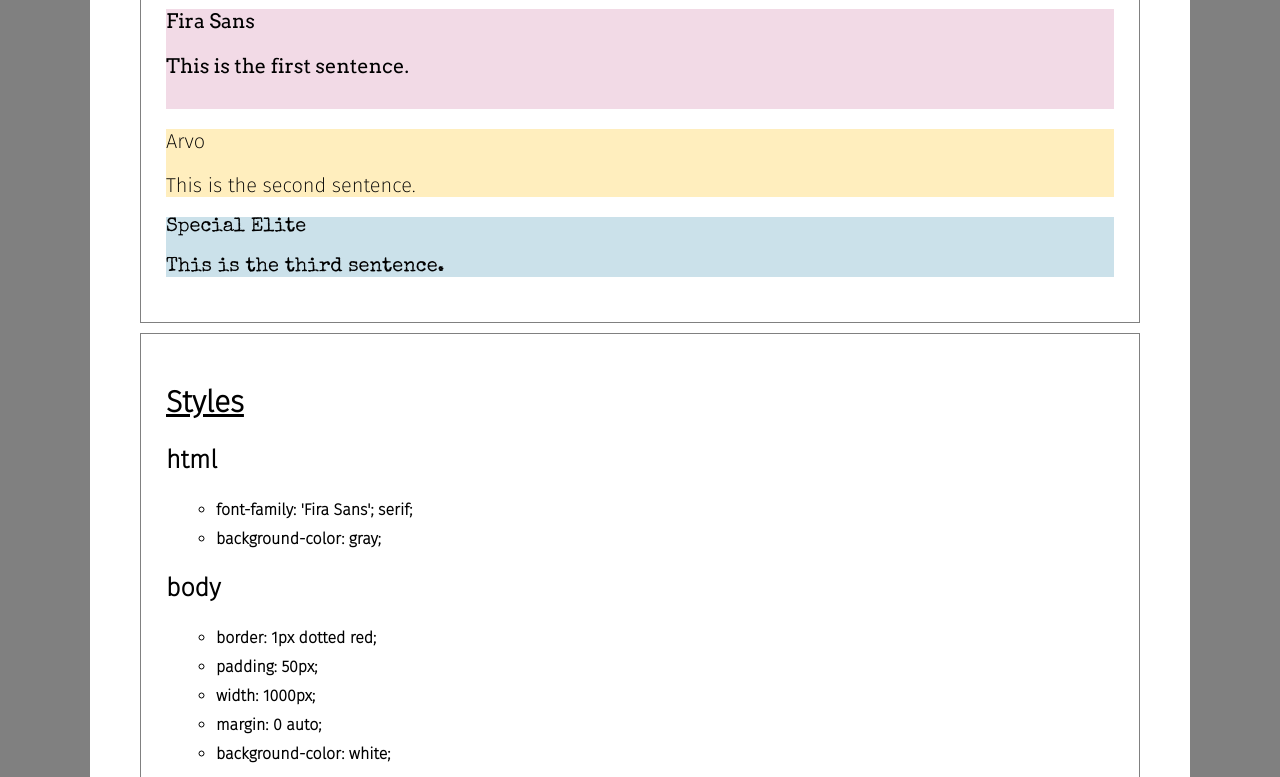
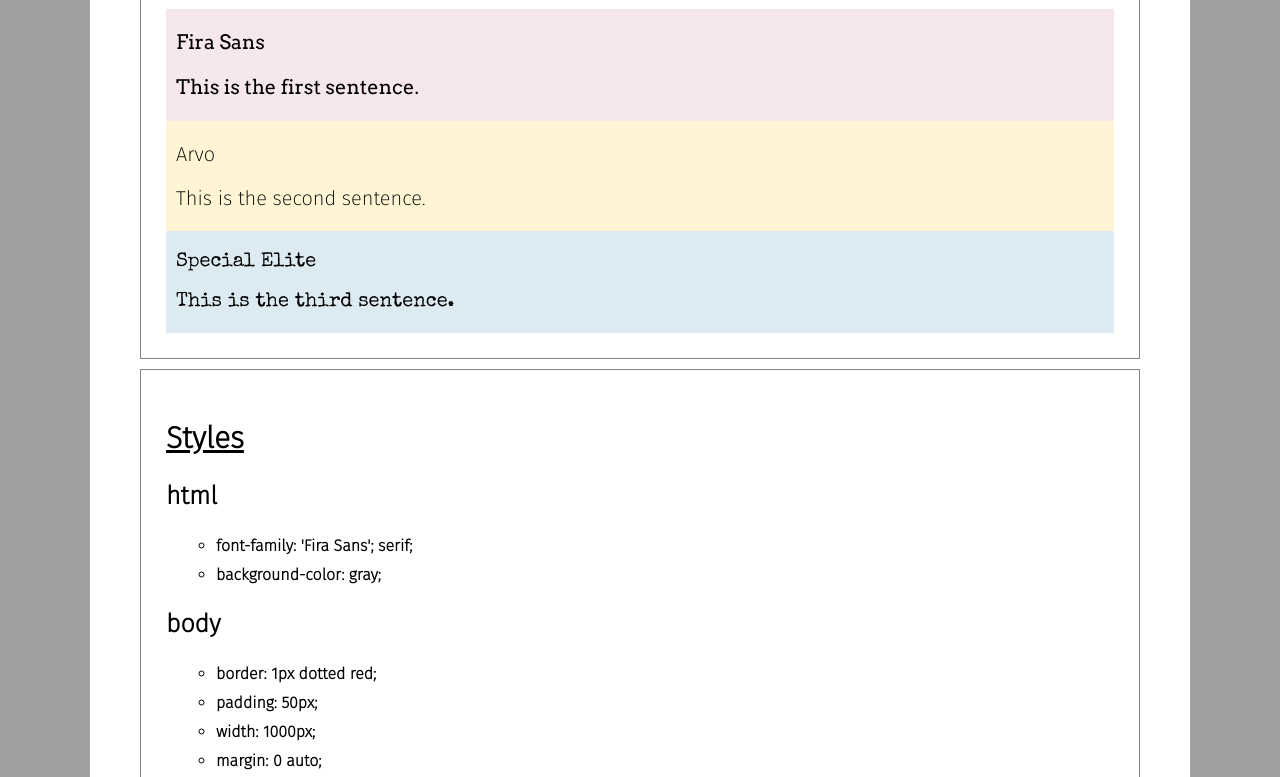
Before and after one commit to reiceraudry/Website-Design-Practice, a plain HTML site: page index.html in a window 1280 px wide. Shown: the part 482-1259 px from the top of the page. Drawn offline with nearby package versions, Linux system fonts and the light colour scheme.

Commit message:
Commit before doing pop-up

```diff
--- a/styles.css
+++ b/styles.css
@@ -1,6 +1,6 @@
 html {
     font-family: 'Fira Sans'; serif;
-    background-color: gray;
+    background-color: rgba(128, 128, 128, 75%);
 }
 
 /*background-image: url("./reeds.jpg");*/
@@ -16,7 +16,7 @@ body {
 }
 
 .container {
-    border: 1px solid gray;
+    border: 1.5px solid gray;
     padding: 25px;
     margin-top: 10px;
 }
@@ -68,20 +68,29 @@ h3 {
 .font1 {
     font-family: 'Arvo', serif;
     font-size: 20px;
-    background-color: #d48ab050;
+    background-color: #d48ab035;
     min-height: 100px;
+    padding-top: 1px;
+    padding-bottom: 1px;
+    padding-left: 10px;
 }
 
 .font2 {
     font-family: 'Fira Sans', sans-serif;
     font-size: 20px;
-    background-color: #ffc83050;
+    background-color: #ffc83035;
+    padding-top: 1px;
+    padding-bottom: 1px;
+    padding-left: 10px;
 }
 
 .font3 {
     font-family: 'Special Elite', cursive;
     font-size: 20px;
-    background-color: #599fbd50;
+    background-color: #599fbd35;
+    padding-top: 1px;
+    padding-bottom: 1px;
+    padding-left: 10px;
 }
 
 /***LIST***/
```
